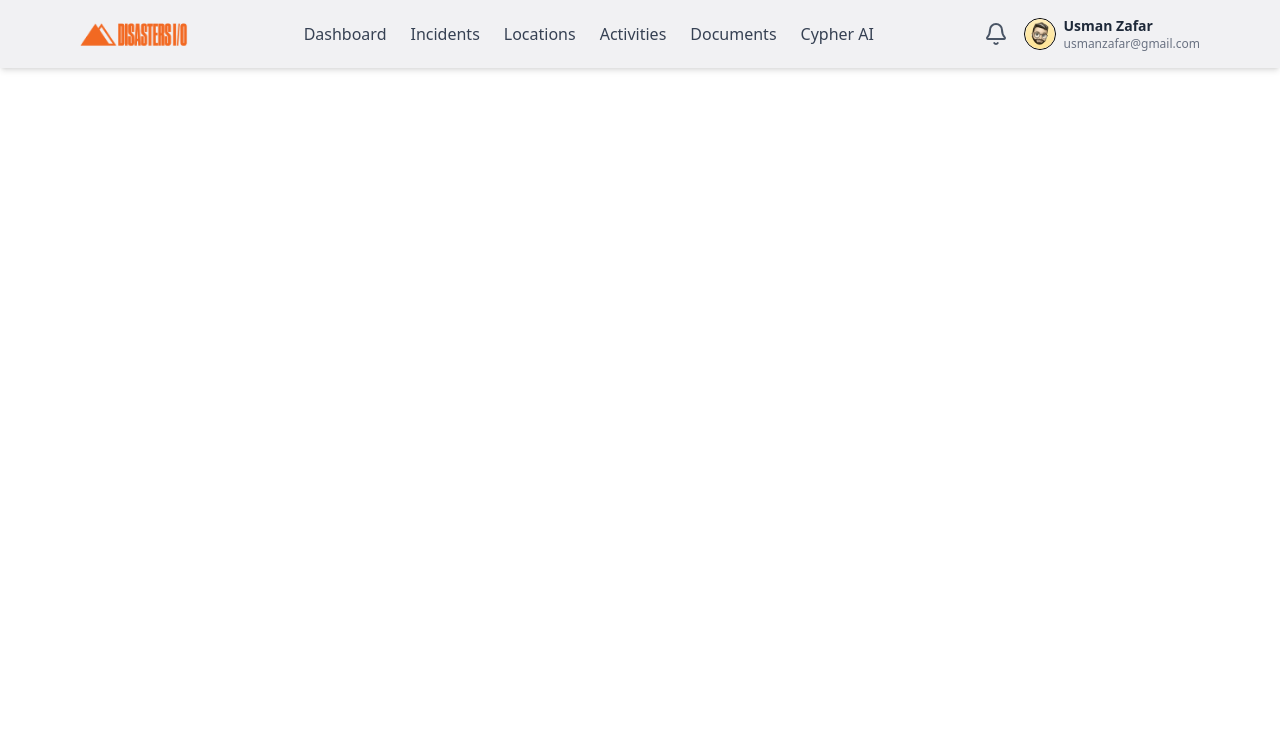
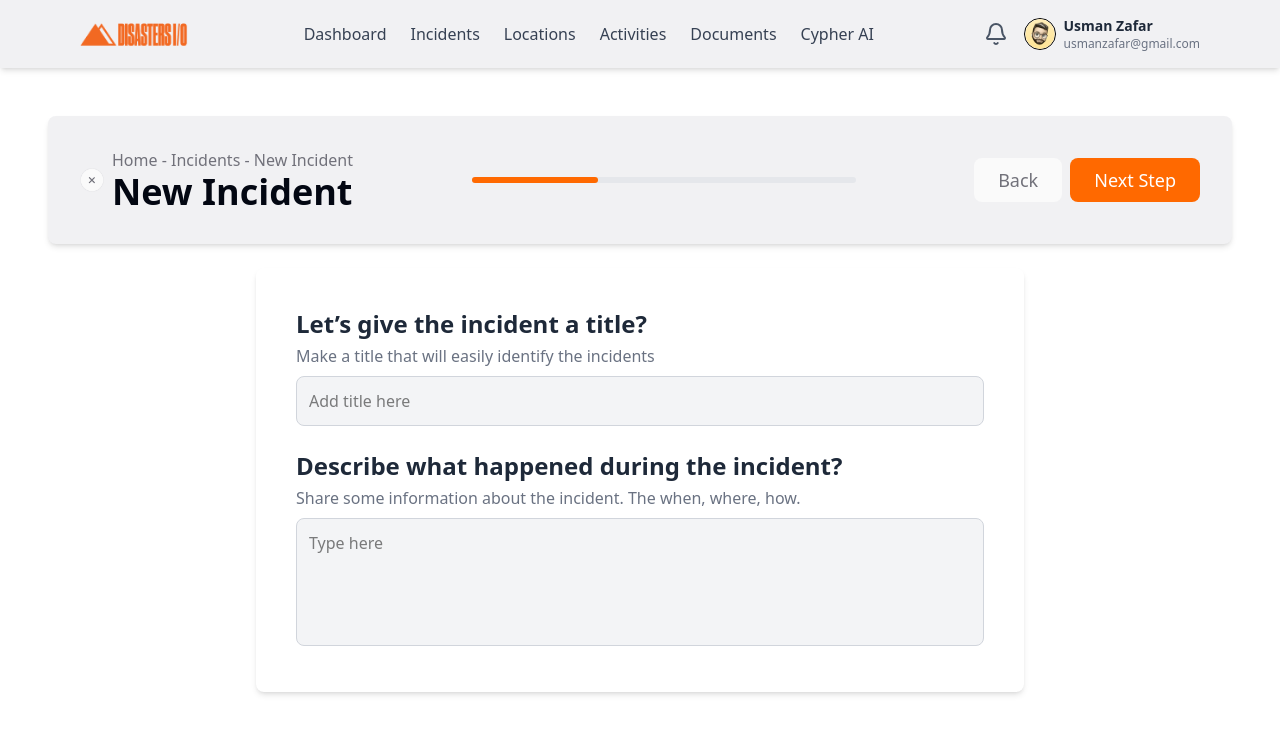
Before and after one commit to farhad-jadir/dashboard-project, a React (Vite) app: page /NextStep in a window 1280 px wide. Shown: the top 734 px of the page. Built offline with nearby package versions, Linux system fonts and the light colour scheme.

Commit message:
Location done

```diff
--- a/package.json
+++ b/package.json
@@ -11,10 +11,12 @@
   },
   "dependencies": {
     "@tailwindcss/vite": "^4.0.3",
+    "leaflet": "^1.9.4",
     "lucide-react": "^0.474.0",
     "react": "^18.3.1",
     "react-dom": "^18.3.1",
     "react-icons": "^5.4.0",
+    "react-leaflet": "^4.2.1",
     "react-router-dom": "^7.1.5",
     "tailwindcss": "^4.0.3"
   },
--- a/src/App.jsx
+++ b/src/App.jsx
@@ -7,7 +7,9 @@ import Activities from "./pages/Activities";
 import Documents from "./pages/Documents";
 import CypherAI from "./pages/CypherAI";
 import NewIncidents from "./SubPages/NewIncidents";
-import GetStarted from "./SubPages/GetStarted"; //
+import GetStarted from "./SubPages/GetStarted";
+import NextStep from "./SubPages/NextStep";
+import Finished from "./SubPages/Finished";//
 import "./index.css";
 
 const App = () => {
@@ -24,6 +26,8 @@ const App = () => {
           <Route path="/CypherAI" element={<CypherAI />} />
           <Route path="/NewIncidents" element={<NewIncidents />} />
           <Route path="/GetStarted" element={<GetStarted />} />
+          <Route path="/NextStep" element={<NextStep />} />
+          <Route path="/Finished" element={<Finished />} />
         </Routes>
       </div>
     </Router>
--- /dev/null
+++ b/src/SubPages/Finished.jsx
@@ -0,0 +1,9 @@
+const documents = () => {
+    return (
+      <div className="p-6">
+        <h1 className="text-2xl font-bold">documents</h1>
+      </div>
+    );
+  };
+
+  export default documents;
--- /dev/null
+++ b/src/SubPages/NextStep.jsx
@@ -0,0 +1,87 @@
+import { useState } from "react";
+import { useNavigate } from "react-router-dom";
+
+const NextStep = () => {
+  const navigate = useNavigate();
+  const [title, setTitle] = useState("");
+  const [description, setDescription] = useState("");
+
+  return (
+    <div className="min-h-screen bg-white p-6 flex flex-col">
+      {/* Header Section */}
+      <div className="flex flex-col md:flex-row items-center justify-between bg-[#f1f1f3] p-4 md:p-8 rounded-lg shadow-md">
+        {/* Left: Breadcrumb */}
+        <div className="flex flex-row gap-2 items-center">
+          <img src="cross.png" alt="Close" className="w-6 h-6" />
+          <div>
+            <p className="text-[#71717A] text-sm md:text-base">
+              Home - Incidents - New Incident
+            </p>
+            <h1 className="text-[#030712] text-2xl md:text-4xl font-bold">New Incident</h1>
+          </div>
+        </div>
+
+        {/* Middle: Progress Bar */}
+        <div className="flex-1 flex items-center justify-center mx-4 my-4 md:my-0">
+          <div className="w-64 md:w-96 h-1.5 bg-gray-200 rounded-full relative">
+            <div className="h-full bg-orange-500 rounded-full" style={{ width: "33%" }}></div>
+          </div>
+        </div>
+
+        {/* Right: Navigation Buttons */}
+        <div className="flex gap-2">
+          <button
+            onClick={() => navigate(-1)}
+            className="px-6 py-2 bg-[#fafafa] text-[#71717A] text-base md:text-lg rounded-lg transition duration-300 ease-in-out transform hover:scale-105 hover:bg-red-800 hover:text-white"
+          >
+            Back
+          </button>
+          <button
+            onClick={() => navigate("/next-step")}
+            className="px-6 py-2 bg-orange-500 text-white text-base md:text-lg rounded-lg hover:bg-red-800"
+          >
+            Next Step
+          </button>
+        </div>
+      </div>
+
+      {/* Form Section */}
+      <div className="bg-white p-6 md:p-10 rounded-lg shadow-md mt-6 max-w-3xl mx-auto w-full">
+        {/* Title Input */}
+        <div className="mb-6">
+          <h2 className="text-xl md:text-2xl font-bold text-gray-800 mb-1">
+            Let’s give the incident a title?
+          </h2>
+          <p className="text-gray-500 text-sm md:text-base">
+            Make a title that will easily identify the incidents
+          </p>
+          <input
+            type="text"
+            className="w-full mt-2 p-3 border border-gray-300 rounded-lg bg-gray-100 focus:ring-2 focus:ring-orange-500 focus:outline-none"
+            placeholder="Add title here"
+            value={title}
+            onChange={(e) => setTitle(e.target.value)}
+          />
+        </div>
+
+        {/* Description Input */}
+        <div>
+          <h2 className="text-xl md:text-2xl font-bold text-gray-800 mb-1">
+            Describe what happened during the incident?
+          </h2>
+          <p className="text-gray-500 text-sm md:text-base">
+            Share some information about the incident. The when, where, how.
+          </p>
+          <textarea
+            className="w-full mt-2 p-3 border border-gray-300 rounded-lg bg-gray-100 h-32 resize-none focus:ring-2 focus:ring-orange-500 focus:outline-none"
+            placeholder="Type here"
+            value={description}
+            onChange={(e) => setDescription(e.target.value)}
+          ></textarea>
+        </div>
+      </div>
+    </div>
+  );
+};
+
+export default NextStep;
--- a/src/pages/Locations.jsx
+++ b/src/pages/Locations.jsx
@@ -1,9 +1,117 @@
+import { useState } from "react";
+import { useNavigate } from "react-router-dom";
+import { MapContainer, TileLayer, Marker, Popup } from "react-leaflet";
+import "leaflet/dist/leaflet.css";
+import L from "leaflet";
+import { FaSearch } from 'react-icons/fa'; // FontAwesome Search Icon
+
+// Custom Marker Icon
+const markerIcon = new L.Icon({
+  iconUrl: "https://cdnjs.cloudflare.com/ajax/libs/leaflet/1.7.1/images/marker-icon.png",
+  iconSize: [25, 41],
+  iconAnchor: [12, 41],
+  popupAnchor: [1, -34],
+});
+
 const Locations = () => {
-    return (
-      <div className="p-6">
-        <h1 className="text-2xl font-bold">Home Page</h1>
-      </div>
-    );
+  const navigate = useNavigate();
+  const [position, setPosition] = useState([40.7128, -74.006]); // Default: New York City
+  const [address, setAddress] = useState("");
+
+  // Handle Map Click
+  const handleMapClick = (e) => {
+    setPosition([e.latlng.lat, e.latlng.lng]);
   };
 
-  export default Locations;
+  return (
+    <div className="min-h-screen bg-white p-6 flex flex-col">
+      {/* Header Section */}
+      <div className="flex flex-col md:flex-row items-center justify-between bg-[#f1f1f3] p-4 md:p-8 rounded-lg shadow-md">
+        {/* Left: Breadcrumb */}
+        <div className="flex flex-row gap-2 items-center">
+          <img src="cross.png" alt="Close" className="w-6 h-6" />
+          <div>
+            <p className="text-[#71717A] text-sm md:text-base">
+              Home - Incidents - New Incident
+            </p>
+            <h1 className="text-[#030712] text-2xl md:text-4xl font-bold">New Incident</h1>
+          </div>
+        </div>
+
+        {/* Middle: Progress Bar */}
+        <div className="flex-1 flex items-center justify-center mx-4 my-4 md:my-0">
+          <div className="w-64 md:w-96 h-1.5 bg-gray-200 rounded-full relative">
+            <div className="h-full bg-orange-500 rounded-full" style={{ width: "50%" }}></div>
+          </div>
+        </div>
+
+        {/* Right: Navigation Buttons */}
+        <div className="flex gap-2">
+          <button
+            onClick={() => navigate(-1)}
+            className="px-6 py-2 bg-[#fafafa] text-[#71717A] text-base md:text-lg rounded-lg transition duration-300 ease-in-out transform hover:scale-105 hover:bg-red-800 hover:text-white"
+          >
+            Back
+          </button>
+          <button
+            onClick={() => navigate("/finished")}
+            className="px-6 py-2 bg-orange-500 text-white text-base md:text-lg rounded-lg hover:bg-red-800"
+          >
+            Finished
+          </button>
+        </div>
+      </div>
+
+      {/* Form Section */}
+      <div className="bg-white p-6 md:p-10 rounded-lg shadow-md mt-6 max-w-3xl mx-auto w-full">
+        {/* Title */}
+        <h2 className="text-xl md:text-2xl font-bold text-gray-800 mb-2">
+          Where’s the incident?
+        </h2>
+        <p className="text-gray-500 text-sm md:text-base mb-4">
+          Enter a GPS, address, or pin point on the map. Try to be as accurate as possible, or click: Jurisdiction Wide
+        </p>
+
+        {/* Search Inputs with Icons */}
+        <div className="flex w-full gap-4 mb-4">
+          <div className="flex-1 relative">
+            <input
+              type="text"
+              className="w-full p-3 pl-10 border border-gray-300 rounded-lg bg-gray-100 focus:ring-2 focus:ring-orange-500 focus:outline-none"
+              placeholder="Enter incident address or GPS"
+              value={address}
+              onChange={(e) => setAddress(e.target.value)}
+            />
+            <FaSearch className="absolute left-3 top-1/2 transform -translate-y-1/2 text-gray-500" />
+          </div>
+
+          <button
+            className="px-6 py-3 border border-gray-300 rounded-lg bg-gray-100 hover:bg-gray-200 transition"
+            onClick={() => alert("Pinpoint damage feature coming soon!")}
+          >
+            Pinpoint damage
+          </button>
+        </div>
+
+        {/* Map */}
+        <div className="w-full h-80 rounded-lg overflow-hidden">
+          <MapContainer
+            center={position}
+            zoom={13}
+            className="w-full h-full rounded-lg"
+            onClick={handleMapClick}
+          >
+            <TileLayer
+              url="https://{s}.tile.openstreetmap.org/{z}/{x}/{y}.png"
+            />
+            <Marker position={position} icon={markerIcon}>
+              <Popup>Incident Location</Popup>
+            </Marker>
+          </MapContainer>
+        </div>
+      </div>
+    </div>
+  );
+};
+
+export default Locations;
```
Also changed, not shown: 1 other file (tests, documents, lock files or other folders).
